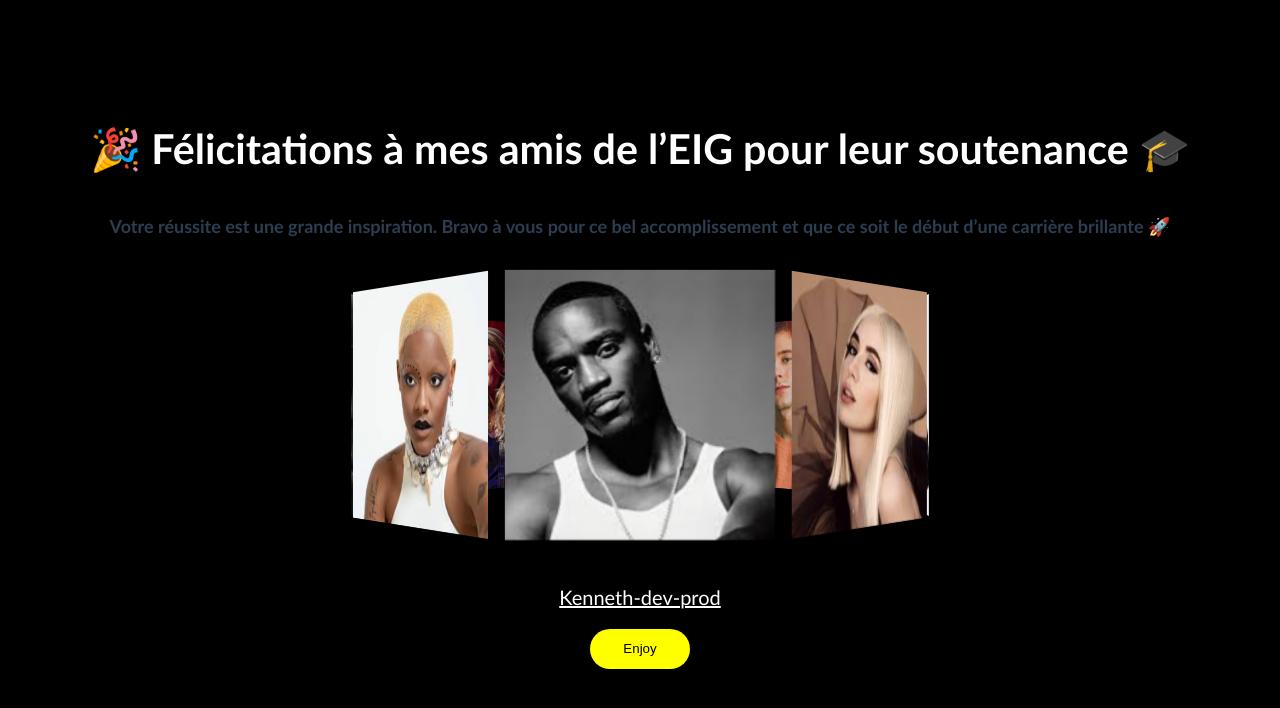
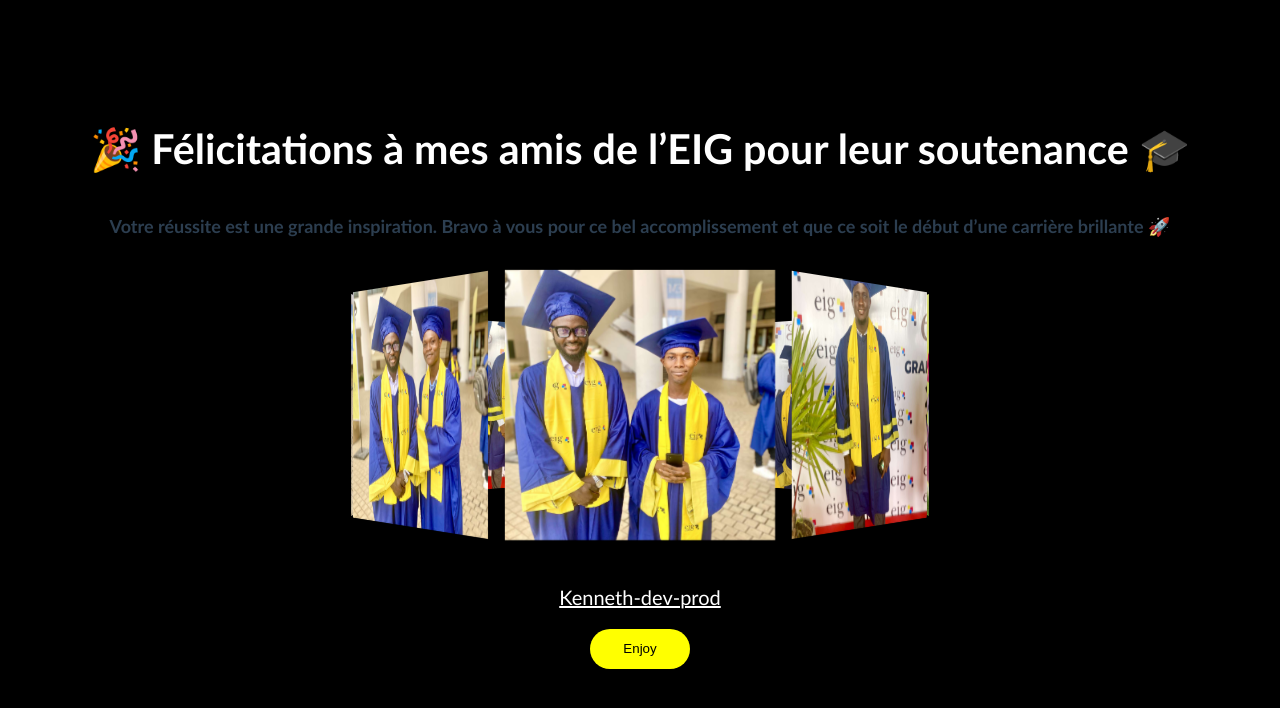
Before and after one commit to kenneth299/eig_enjoy, a plain HTML site: page index.html in a window 1280 px wide. Drawn offline with Linux system fonts and the light colour scheme.

```diff
--- a/index.html
+++ b/index.html
@@ -20,14 +20,14 @@
         </div>
         <div class="cont">
             <div class="box">
-                <span style="--i:1;"><img src="./assects/images (11).jpeg" alt=""></span>
-                <span style="--i:2;"><img src="./assects/images (13).jpeg" alt=""></span>
-                <span style="--i:3;"><img src="./assects/images (17).jpeg" alt=""></span>
-                <span style="--i:4;"><img src="./assects/images (2).jpeg" alt=""></span>
-                <span style="--i:5;"><img src="./assects/images (4).jpeg" alt=""></span>
-                <span style="--i:6;"><img src="./assects/images (7).jpeg" alt=""></span>
-                <span style="--i:7;"><img src="./assects/images (8).jpeg" alt=""></span>
-                <span style="--i:8;"><img src="./assects/images (9).jpeg" alt=""></span>
+                <span style="--i:1;"><img src="./assects/WhatsApp Image 2025-08-26 à 17.35.39_d769a3ad.jpg" alt=""></span>
+                <span style="--i:2;"><img src="./assects/WhatsApp Image 2025-08-26 à 17.35.55_30ebee55.jpg" alt=""></span>
+                <span style="--i:3;"><img src="./assects/WhatsApp Image 2025-08-26 à 17.36.35_49dd4fe8.jpg" alt=""></span>
+                <span style="--i:4;"><img src="./assects/WhatsApp Image 2025-08-26 à 17.37.12_a9980350.jpg" alt=""></span>
+                <span style="--i:5;"><img src="./assects/WhatsApp Image 2025-08-26 à 17.37.15_70ec6bf9.jpg" alt=""></span>
+                <span style="--i:6;"><img src="./assects/WhatsApp Image 2025-08-26 à 17.37.32_5200dfc7.jpg" alt=""></span>
+                <span style="--i:7;"><img src="./assects/WhatsApp Image 2025-08-26 à 17.36.39_959451c3.jpg" alt=""></span>
+                <span style="--i:8;"><img src="./assects/WhatsApp Image 2025-08-26 à 17.38.28_e0a88b31.jpg" alt=""></span>
             </div>
         </div>
         <div class="rest_card">
```
Also changed, not shown: assects/WhatsApp Image 2025-08-26 à 17.35.39_d769a3ad.jpg (added), assects/WhatsApp Image 2025-08-26 à 17.35.55_30ebee55.jpg (added), assects/WhatsApp Image 2025-08-26 à 17.36.35_49dd4fe8.jpg (added), assects/WhatsApp Image 2025-08-26 à 17.36.39_959451c3.jpg (added), assects/WhatsApp Image 2025-08-26 à 17.37.12_a9980350.jpg (added), assects/WhatsApp Image 2025-08-26 à 17.37.15_70ec6bf9.jpg (added), assects/WhatsApp Image 2025-08-26 à 17.37.32_5200dfc7.jpg (added), assects/WhatsApp Image 2025-08-26 à 17.38.28_e0a88b31.jpg (added), assects/images (11).jpeg (deleted), assects/images (13).jpeg (deleted), assects/images (17).jpeg (deleted), assects/images (2).jpeg (deleted), assects/images (4).jpeg (deleted), assects/images (7).jpeg (deleted), 2 more files.
